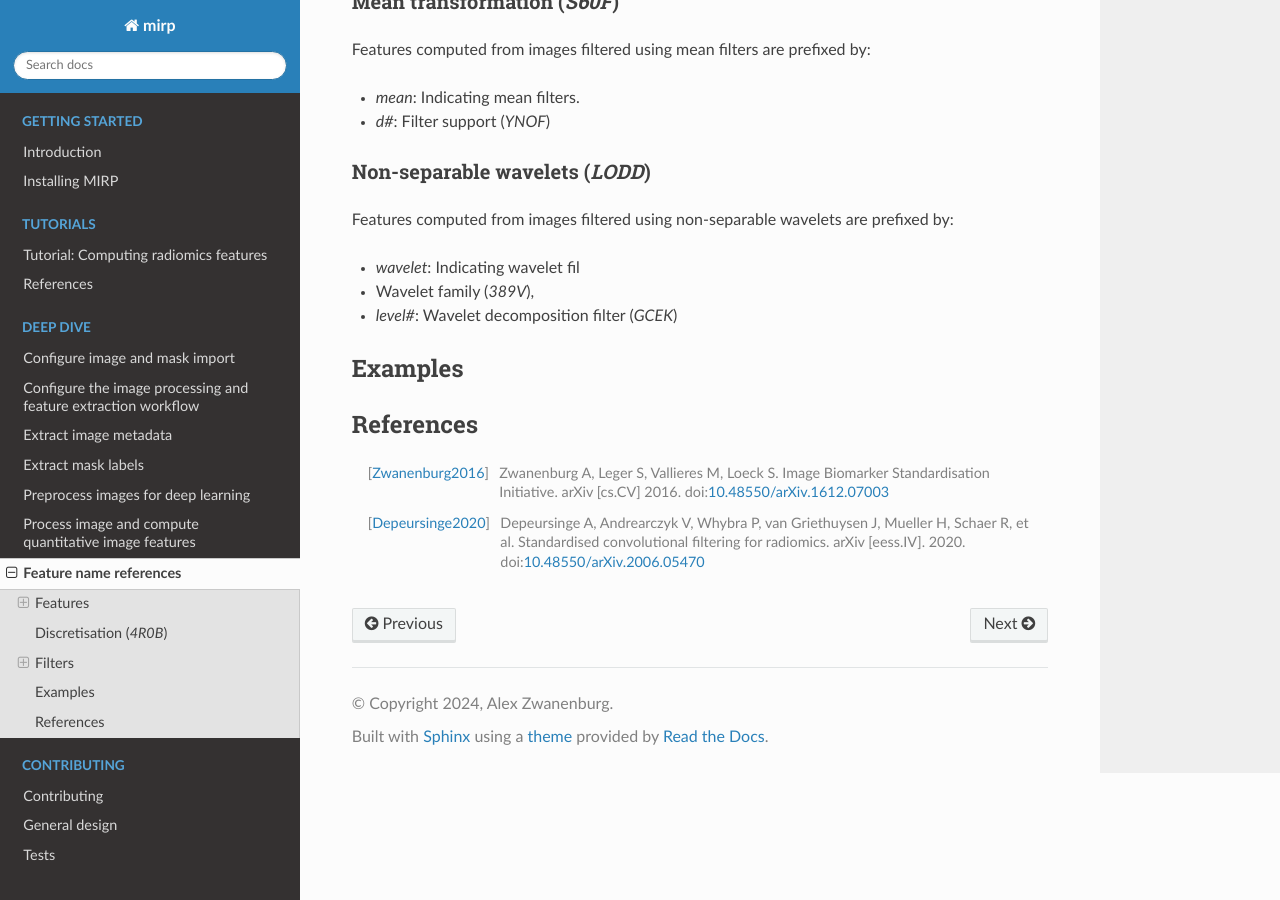
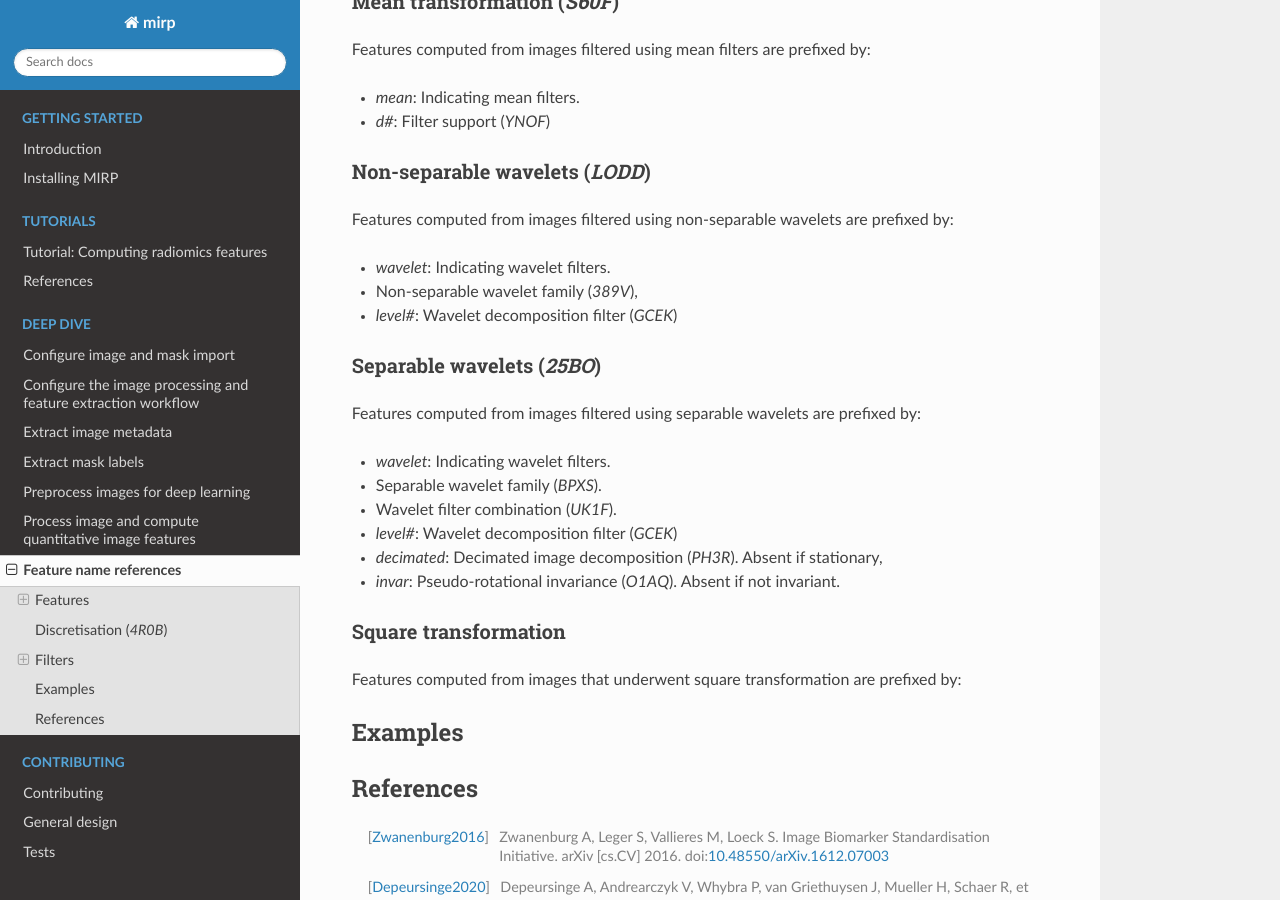
Before and after one commit to oncoray/mirp, a Sphinx documentation site: the page built from docs_source/source/features_names.rst, in a window 1280 px wide and 900 px high, scrolled down 10018 px. Built offline with Sphinx 7.4.7 and the Read the Docs theme 2.0.0, drawn with Linux system fonts in a browser that asks for light colours; pages that are not in the unit, such as notebooks, are missing from menus.

Commit message:
Update features_names.rst

```diff
--- a/docs_source/source/features_names.rst
+++ b/docs_source/source/features_names.rst
@@ -413,9 +413,27 @@ Non-separable wavelets (`LODD`)
 
 Features computed from images filtered using non-separable wavelets are prefixed by:
 
-* `wavelet`: Indicating wavelet fil
-* Wavelet family (`389V`),
+* `wavelet`: Indicating wavelet filters.
+* Non-separable wavelet family (`389V`),
 * `level#`: Wavelet decomposition filter (`GCEK`)
+
+Separable wavelets (`25BO`)
+^^^^^^^^^^^^^^^^^^^^^^^^^^^
+
+Features computed from images filtered using separable wavelets are prefixed by:
+
+* `wavelet`: Indicating wavelet filters.
+* Separable wavelet family (`BPXS`).
+* Wavelet filter combination (`UK1F`).
+* `level#`: Wavelet decomposition filter (`GCEK`)
+* `decimated`: Decimated image decomposition (`PH3R`). Absent if stationary,
+* `invar`: Pseudo-rotational invariance (`O1AQ`). Absent if not invariant.
+
+Square transformation
+^^^^^^^^^^^^^^^^^^^^^
+
+Features computed from images that underwent square transformation are prefixed by:
+
 
 Examples
 --------
```
